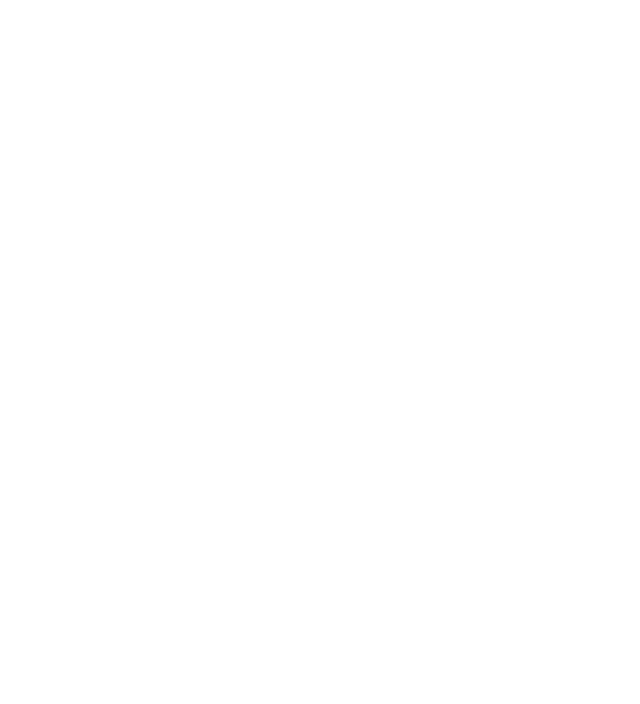
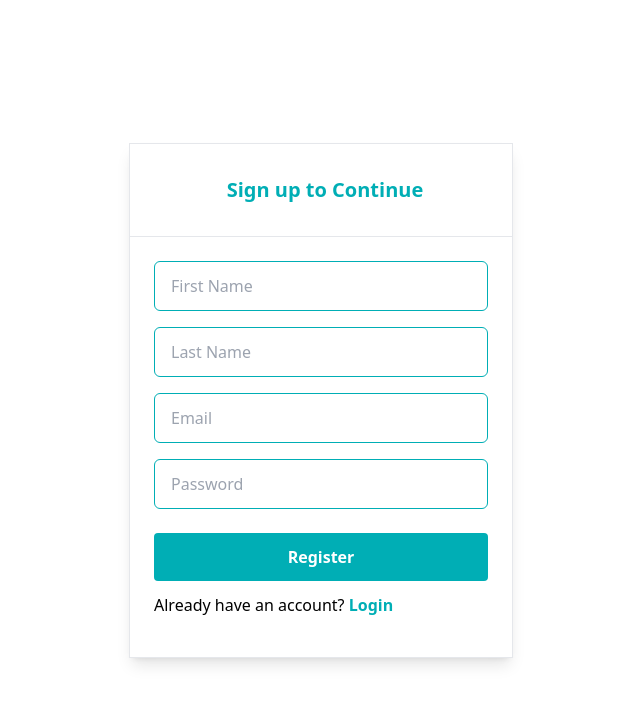
Before and after one commit to Evaristekanova/bookStore-fn, a React (Vite) app: page /register in a window 1280 px wide. Before the commit this address had no page. Shown: the top 704 px of the page, without its empty margins (319-959 px from the left). Built offline with nearby package versions, Linux system fonts and the light colour scheme.

Commit message:
add style to sign up page

```diff
--- a/src/Pages/Login.tsx
+++ b/src/Pages/Login.tsx
@@ -1,29 +1,38 @@
+import { Link } from "react-router-dom";
 import InputField from "../components/InputField";
+import FormButton from "../components/FormButton";
 const Login = () => {
   return (
     <div className="flex justify-center items-center h-screen">
-      <div className="w-[30%] border shadow-md">
-        <h1 className="text-center font-thin text-xl ml-2 py-2">
-          Login into Our Library System
-        </h1>
+      <div className="w-[30%] border shadow-lg pb-6">
+        <div className="border-b py-6">
+          <h1 className=" text-center font-semibold text-xl ml-2 py-2 text-lightGreen">
+            Login to Continue
+          </h1>
+        </div>
         <form className="px-6 py-4">
           <InputField
             placeholder="Email"
             type="email"
             id="email"
-            className="w-full px-4 py-2 border border-gray-300 rounded-md focus:outline-none focus:ring-2 focus:ring-green-200 focus:border-transparent my-4"
+            className="w-full px-4 py-3 border border-lightGreen rounded-md focus:outline-none focus:border-gray-300 focus:border-transparent my-4"
           />
           <InputField
             placeholder="Password"
             type="password"
             id="password"
-            className="w-full px-4 py-2 border border-gray-300 rounded-md focus:outline-none focus:ring-2 focus:ring-green-200 focus:border-transparent my-4"
+            className="w-full px-4 py-3 border border-lightGreen rounded-md focus:outline-none focus:border-gray-300 focus:border-transparent my-4"
           />
-          <div className="flex justify-center">
-            <button className="bg-green-700 hover:bg-green-500 text-white font-bold py-2 px-4 rounded">
-              Login
-            </button>
-          </div>
+          <FormButton
+            className={"w-full bg-lightGreen text-white font-bold py-3 px-4 rounded mt-4"}
+            text={"Login"}
+          />
+          <p className="font-thin pt-3">
+            Don't have an account?{" "}
+            <Link className="text-lightGreen font-semibold" to="/register">
+              Register
+            </Link>
+          </p>
         </form>
       </div>
     </div>
--- /dev/null
+++ b/src/Pages/Register.tsx
@@ -0,0 +1,55 @@
+import { Link } from "react-router-dom";
+import InputField from "../components/InputField";
+import FormButton from "../components/FormButton";
+const Register = () => {
+  return (
+    <div className="flex justify-center items-center h-screen">
+      <div className="w-[30%] border shadow-lg pb-6">
+        <div className="border-b py-6">
+          <h1 className=" text-center font-semibold text-xl ml-2 py-2 text-lightGreen">
+            Sign up to Continue
+          </h1>
+        </div>
+        <form className="px-6 py-4">
+          <InputField
+            placeholder="First Name"
+            type="text"
+            id="firstName"
+            className="w-full px-4 py-3 border border-lightGreen rounded-md focus:outline-none focus:border-gray-300 focus:border-transparent my-2"
+          />
+          <InputField
+            placeholder="Last Name"
+            type="text"
+            id="lastName"
+            className="w-full px-4 py-3 border border-lightGreen rounded-md focus:outline-none focus:border-gray-300 focus:border-transparent my-2"
+          />
+          <InputField
+            placeholder="Email"
+            type="email"
+            id="email"
+            className="w-full px-4 py-3 border border-lightGreen rounded-md focus:outline-none focus:border-gray-300 focus:border-transparent my-2"
+          />
+          <InputField
+            placeholder="Password"
+            type="password"
+            id="password"
+            className="w-full px-4 py-3 border border-lightGreen rounded-md focus:outline-none focus:border-gray-300 focus:border-transparent my-2"
+          />
+          <FormButton
+            className={
+              "w-full bg-lightGreen text-white font-bold py-3 px-4 rounded mt-4"
+            }
+            text={"Register"}
+          />
+          <p className="font-thin pt-3">
+            Already have an account?{" "}
+            <Link className="text-lightGreen font-semibold" to="/login">
+              Login
+            </Link>
+          </p>
+        </form>
+      </div>
+    </div>
+  );
+};
+export default Register;
--- /dev/null
+++ b/src/components/FormButton.tsx
@@ -0,0 +1,10 @@
+interface FormButtonProps {
+  text: string;
+  className: string;
+}
+
+const FormButton: React.FC<FormButtonProps> = ({ className, text }) => {
+  return <button className={className}>{text}</button>;
+};
+
+export default FormButton;
--- a/src/main.tsx
+++ b/src/main.tsx
@@ -9,6 +9,7 @@
 import AppWithNavbarAndFooter from "./components/AppWithFooterAndNavbar";
 import AppWithOnlyNavbar from "./components/AppWithOnlyNavbar";
 import Login from "./Pages/Login";
+import Register from "./Pages/Register";
 import "./index.css";
 
 const httpLink = createHttpLink({
@@ -25,6 +26,7 @@
     <Router>
       <Routes>
         <Route path="/login" element={<Login />} />
+        <Route path="/register" element={<Register />} />
         <Route path="/" element={<AppWithNavbarAndFooter />} />
         <Route path="/books" element={<AppWithOnlyNavbar />} />
       </Routes>
--- a/tailwind.config.js
+++ b/tailwind.config.js
@@ -2,7 +2,11 @@
 export default {
   content: ["./index.html", "./src/**/*.{js,ts,jsx,tsx}"],
   theme: {
-    extend: {},
+    extend: {
+      colors: {
+        lightGreen: "#00aeb5",
+      },
+    },
   },
   plugins: [],
 };
```
